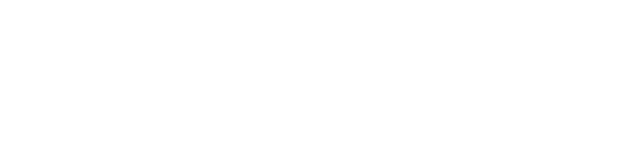
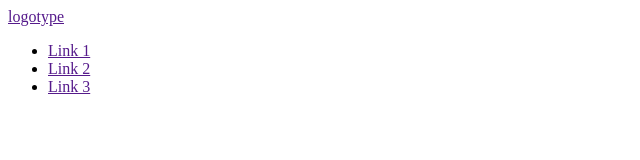
Before and after one commit to SergeyKorobka/blended-test-team-126-18, a plain HTML site: page index.html in a window 1280 px wide. Shown: the whole page, without its empty margins (0-640 px from the left). Drawn offline with Linux system fonts and the light colour scheme.

Commit message:
add header

```diff
--- a/index.html
+++ b/index.html
@@ -5,5 +5,18 @@
     <meta name="viewport" content="width=device-width, initial-scale=1.0" />
     <title>Document</title>
   </head>
-  <body></body>
+  <body>
+    <header>
+      <div class="container">
+        <a href="" class="logo">logotype</a>
+        <nav>
+          <ul>
+            <li><a href="">Link 1</a></li>
+            <li><a href="">Link 2</a></li>
+            <li><a href="">Link 3</a></li>
+          </ul>
+        </nav>
+      </div>
+    </header>
+  </body>
 </html>
```
